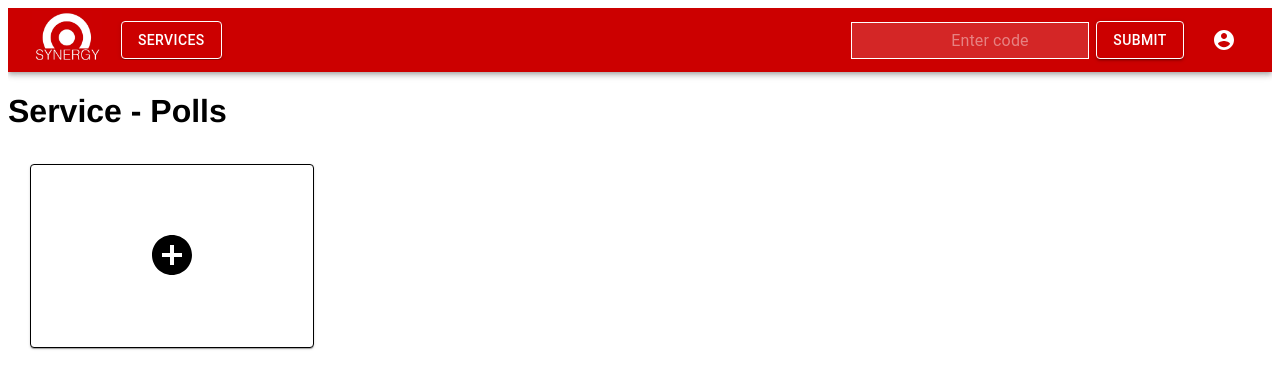
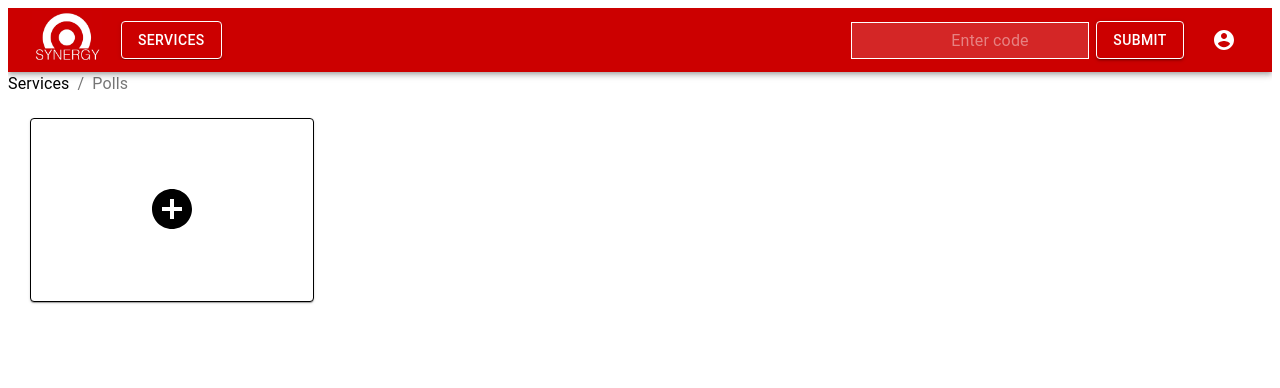
Before and after one commit to Keerthanab14/Target-synergy, a React (Create React App) app in the folder client/: page /polls in a window 1280 px wide. Shown: the top 388 px of the page. Built offline with nearby package versions, Linux system fonts and the light colour scheme.

Commit message:
Added Breadcrumbs in Poll.js

```diff
--- a/client/src/components/Poll/Poll.js
+++ b/client/src/components/Poll/Poll.js
@@ -3,6 +3,8 @@ import { makeStyles } from '@material-ui/core/styles';
 import Paper from '@material-ui/core/Paper';
 import Grid from '@material-ui/core/Grid';
 import AddCircleIcon from '@material-ui/icons/AddCircle';
+import { Breadcrumbs, Typography } from '@material-ui/core';
+
 import "../Poll/Poll.css";
 import { Link } from 'react-router-dom';
 
@@ -17,12 +19,25 @@ const useStyles = makeStyles((theme) => ({
     },
   }));
 
+
 const Poll = () => {
     const classes = useStyles();
     return (
         <div className="polls">
             <div className={classes.root}>
-                <h1>Service - Polls</h1>
+
+
+            <Breadcrumbs aria-label="breadcrumb">
+
+             <Link to="/" style={{color:"black", textDecoration:"none" }} >
+                    Services
+             </Link>
+             <Typography>
+                   Polls
+             </Typography>
+            </Breadcrumbs>
+
+
                 <Grid container spacing={3} style={{margin: "10px"}}>
                     <Grid item xs={6} sm={3}>
                     <Paper className={classes.paper}
```
Also changed, not shown: 1 other file (tests, documents, lock files or other folders).
